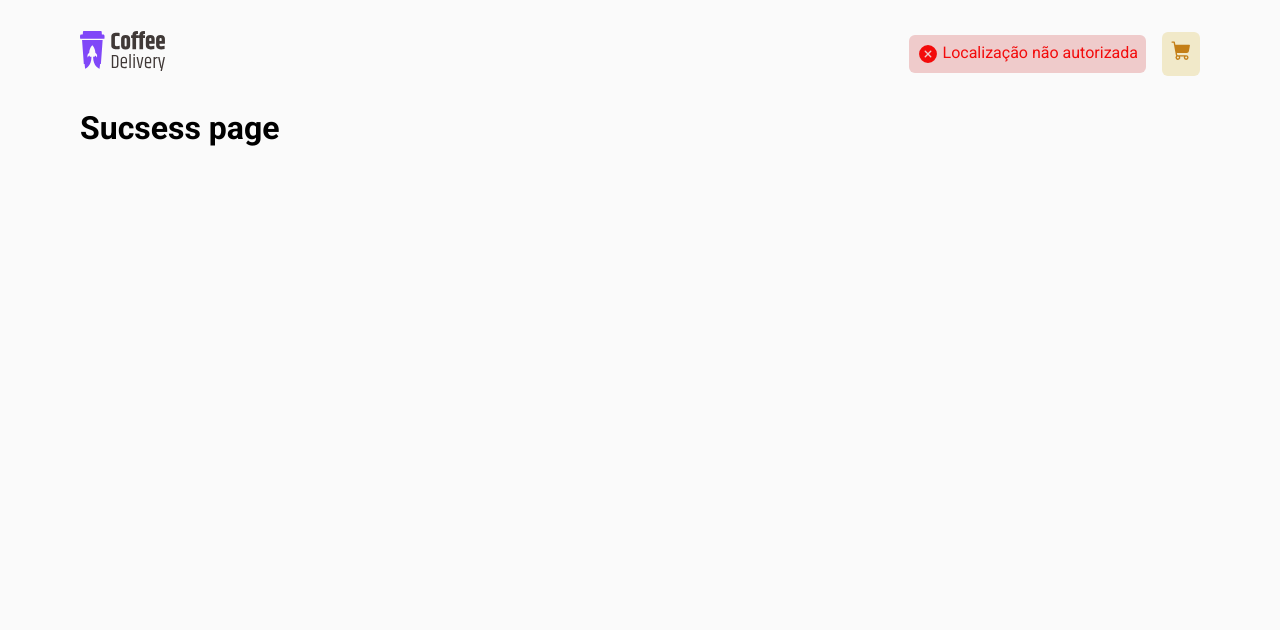
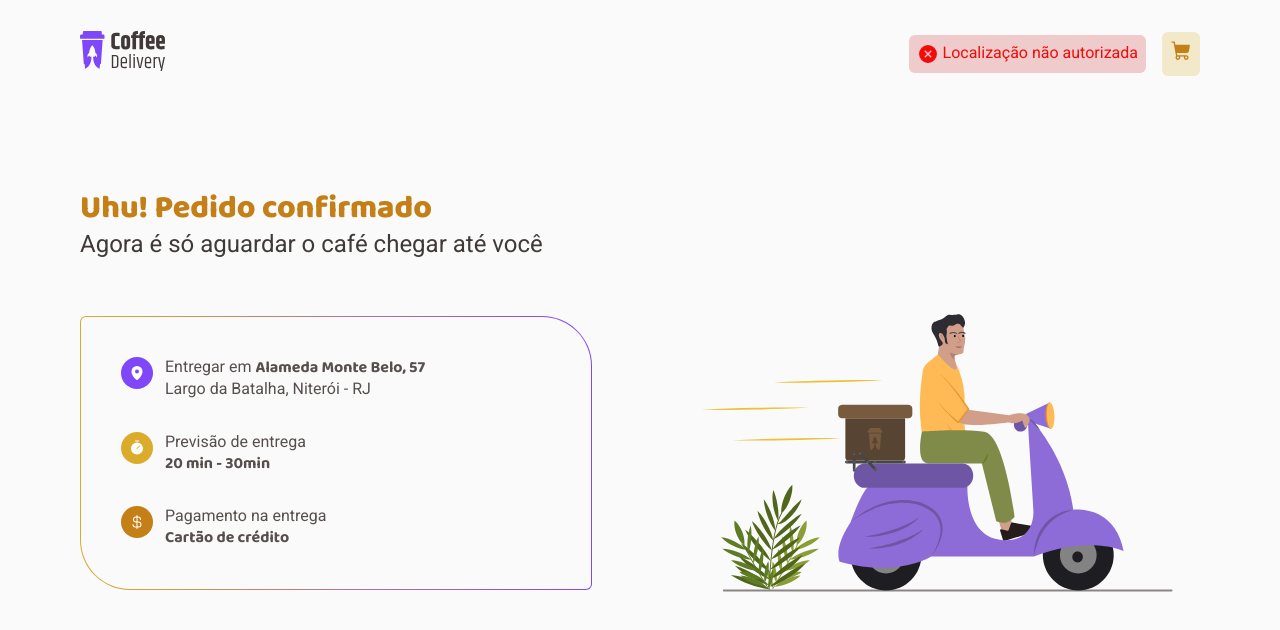
Before and after one commit to ngustavo80/coffee-shop, a React (Vite) app: page /success in a window 1280 px wide. Shown: the top 630 px of the page. Built offline with nearby package versions, Linux system fonts and the light colour scheme; no server answers.

Commit message:
Success page style

```diff
--- a/src/pages/Checkout/index.tsx
+++ b/src/pages/Checkout/index.tsx
@@ -154,7 +154,7 @@ export function Checkout () {
             <FinishDetails>
               <div>
                 <p>Total de itens</p>
-                <p>R$ 30,00</p>
+                <p>R$ 19,00</p>
               </div>
               <div>
                 <p>Entrega (taxa fixa)</p>
@@ -163,7 +163,7 @@ export function Checkout () {
 
               <Total>
                 <strong>Total</strong>
-                <strong>R$ 35,00</strong>
+                <strong>R$ 24,00</strong>
               </Total>
 
               <ConfirmButton type="submit">
--- a/src/pages/Home/styles.ts
+++ b/src/pages/Home/styles.ts
@@ -60,11 +60,8 @@ export const ItemsWrapper = styled.div`
   }
 `
 
-export const BaseLogoContainer = styled.div`
-  display: flex;
-  align-items: center;
-  justify-content: center;
-
+const BaseLogoContainer = styled.div`
+  height: 2rem;
   padding: 0.5rem;
   border-radius: 50%;
 
--- a/src/pages/Success/index.tsx
+++ b/src/pages/Success/index.tsx
@@ -1,5 +1,57 @@
+import { CurrencyDollar, MapPin, Timer } from '@phosphor-icons/react';
+import illustration from '../../assets/Illustration.svg'
+import {
+  AddressDetailsLogo,
+  DeliveryDetails,
+  DetailsDescription,
+  MainContainer,
+  PaymentDetailsLogo,
+  SuccessPageContainer,
+  TimeDetailsLogo
+} from "./styles";
+
+
 export function Success() {
   return (
-    <h1>Sucsess page</h1>
+    <SuccessPageContainer>
+      <strong>Uhu! Pedido confirmado</strong>
+      <span>Agora é só aguardar o café chegar até você</span>
+
+      <MainContainer>
+        <DeliveryDetails>
+          <div>
+            <AddressDetailsLogo>
+              <MapPin size={16} weight='fill' />
+            </AddressDetailsLogo>
+            <DetailsDescription>
+              <p>Entregar em <strong>Alameda Monte Belo, 57</strong><br/>
+              Largo da Batalha, Niterói - RJ</p>
+            </DetailsDescription>
+          </div>
+
+          <div>
+            <TimeDetailsLogo>
+              <Timer size={16} weight='fill' />
+            </TimeDetailsLogo>
+            <DetailsDescription>
+              <p>Previsão de entrega <br/>
+              <strong>20 min - 30min</strong></p>
+            </DetailsDescription>
+          </div>
+
+          <div>
+            <PaymentDetailsLogo>
+              <CurrencyDollar size={16} />
+            </PaymentDetailsLogo>
+            <DetailsDescription>
+              <p>Pagamento na entrega <br/>
+              <strong>Cartão de crédito</strong></p>
+            </DetailsDescription>
+          </div>
+        </DeliveryDetails>
+
+        <img src={illustration} alt="" />
+      </MainContainer>
+    </SuccessPageContainer>
   )
 }
--- a/src/pages/Success/styles.ts
+++ b/src/pages/Success/styles.ts
@@ -0,0 +1,81 @@
+import styled from "styled-components";
+
+export const SuccessPageContainer = styled.div`
+  display: flex;
+  flex-direction: column;
+  margin-top: 5rem;
+
+  strong {
+    font-family: 'Baloo 2', sans-serif;
+    font-size: 2rem;
+    font-weight: 800;
+
+    color: ${props => props.theme['yellow-800']}
+  }
+
+  span {
+    font-size: 1.5rem;
+
+    color: ${props => props.theme['gray-800']};
+  }
+`
+
+export const MainContainer = styled.main`
+  display: flex;
+  justify-content: center;
+  align-items: center;
+  margin-top: 2.5rem;
+  gap: 6rem;
+
+  img {
+    width: 32rem;
+  }
+`
+
+export const DeliveryDetails = styled.section`
+  display: flex;
+  flex-direction: column;
+  flex: 1;
+
+  padding: 2.5rem;
+  gap: 2rem;
+  background: linear-gradient(rgba(250,250,250,1), rgba(250,250,250,1)) padding-box,
+              linear-gradient(to right, rgba(219,172,44,1), rgba(128,71,248,1)) border-box;
+  border-radius: 6px 50px 6px 50px;
+  border: 1px solid transparent;
+
+  div {
+    display: flex;
+    gap: 0.75rem;
+  }
+`
+
+const BaseDetailsLogo = styled.div`
+  padding: 0.5rem;
+  color: ${props => props.theme['white']};
+  border-radius: 50%;
+  height: 2rem;
+`
+export const AddressDetailsLogo = styled(BaseDetailsLogo)`
+  background: ${props => props.theme['purple-400']};
+`
+
+export const TimeDetailsLogo = styled(BaseDetailsLogo)`
+  background: ${props => props.theme['yellow-400']};
+`
+
+export const PaymentDetailsLogo = styled(BaseDetailsLogo)`
+  background: ${props => props.theme['yellow-800']};
+`
+
+export const DetailsDescription = styled.div`
+  display: flex;
+  flex-direction: column;
+  color: ${props => props.theme['gray-700']};
+
+  strong {
+    font-weight: 700;
+    font-size: 1rem;
+    color: ${props => props.theme['gray-700']};
+  }
+`
```
Also changed, not shown: src/assets/Illustration.svg (added).
